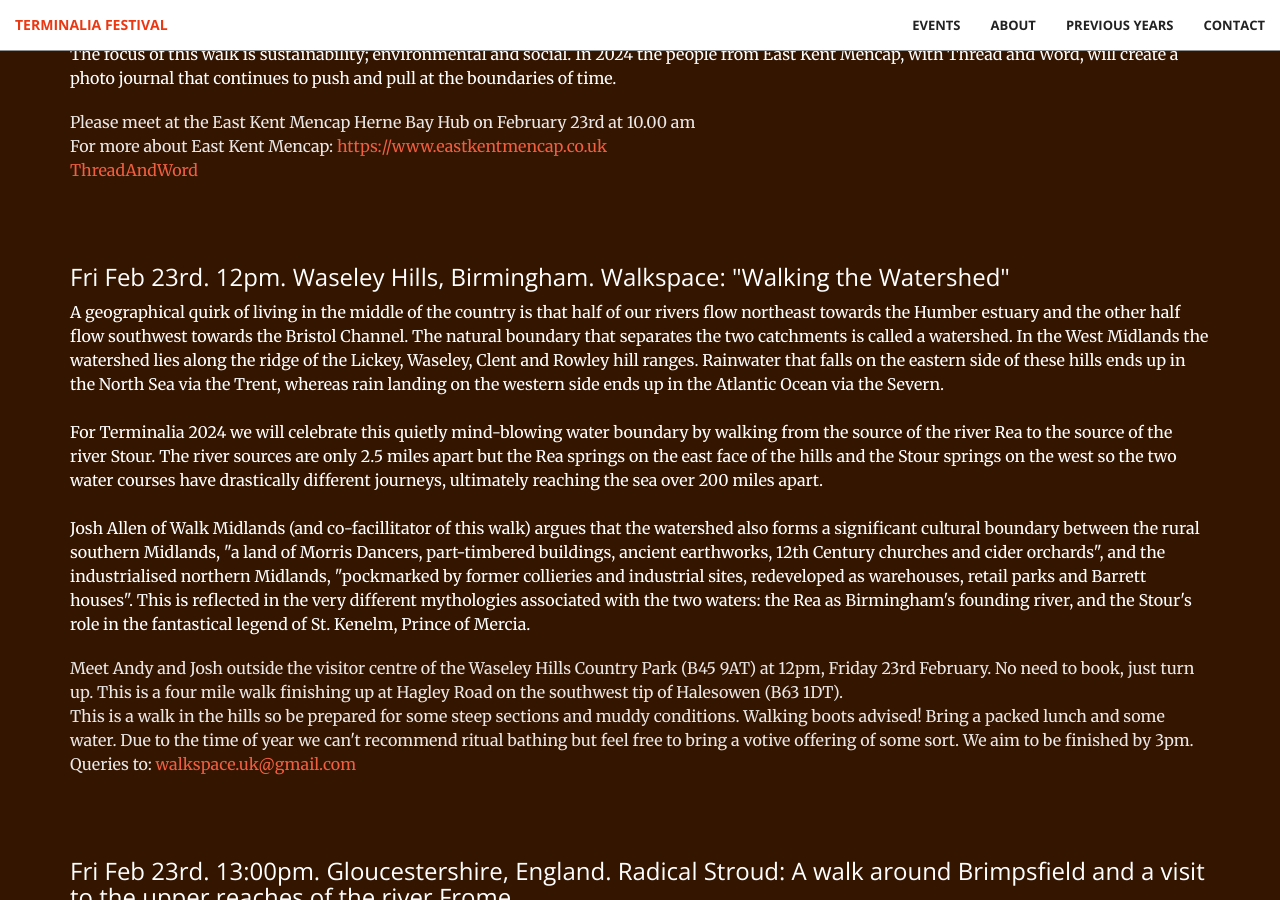
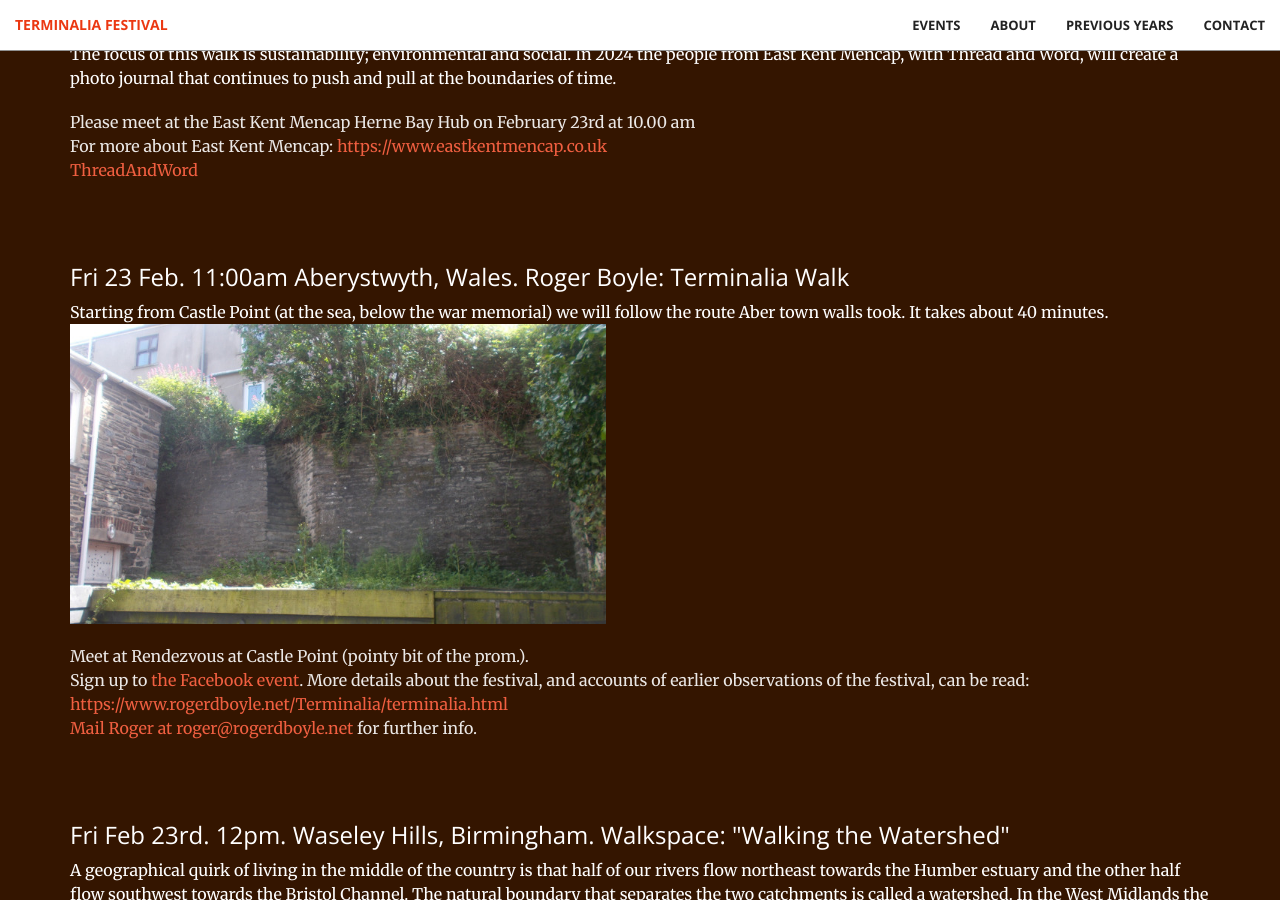
Before and after one commit to timwaters/terminalia, a Jekyll site: the page built from index.html, in a window 1280 px wide and 900 px high, scrolled down 3721 px. Built offline with Jekyll 4.4.1, drawn with Linux system fonts in a browser that asks for light colours.

Commit message:
roger in wales

```diff
--- a/_includes/events.html
+++ b/_includes/events.html
@@ -89,6 +89,27 @@
             <a href="https://linktr.ee/ThreadandWord">ThreadAndWord</a>
           </p>
         </div>
+
+
+
+        <div class="col-lg-12 col-lg-offset-0 text-left event">
+
+          <h3>Fri 23 Feb. 11:00am Aberystwyth, Wales. Roger Boyle: Terminalia Walk</h3>
+
+
+          <p class="text">
+            Starting from Castle Point (at the sea, below the war memorial) we will follow the route Aber town walls took.  It takes about 40 minutes.
+            <br />
+            <img src="/img/past/2024/aber.jpg" height="300px">
+          </p>
+          <p class="text-faded">
+            Meet at Rendezvous at Castle Point (pointy bit of the prom.). <br />
+            Sign up to <a href="https://www.facebook.com/events/1414128086195078/">the Facebook event</a>. More details about the festival, and accounts of earlier observations of the festival, can be read: <a href="https://www.rogerdboyle.net/Terminalia/terminalia.html">https://www.rogerdboyle.net/Terminalia/terminalia.html</a> <br />
+            <a href="mailto:roger@rogerdboyle.net">Mail Roger at roger@rogerdboyle.net</a> for further info.
+          </p>
+        </div>
+
+
 
         <div class="col-lg-12 col-lg-offset-0 text-left event">
 
```
Also changed, not shown: img/past/2024/aber.jpg (added).
